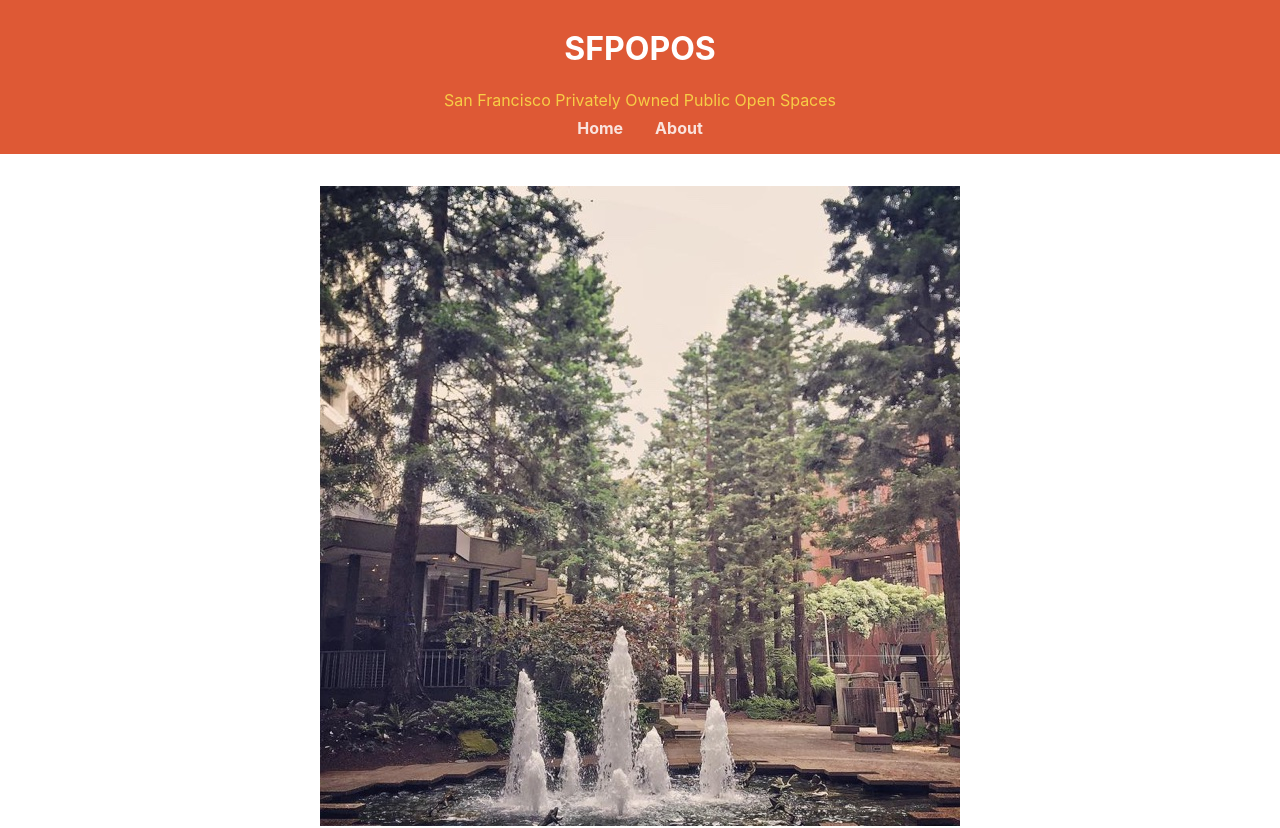
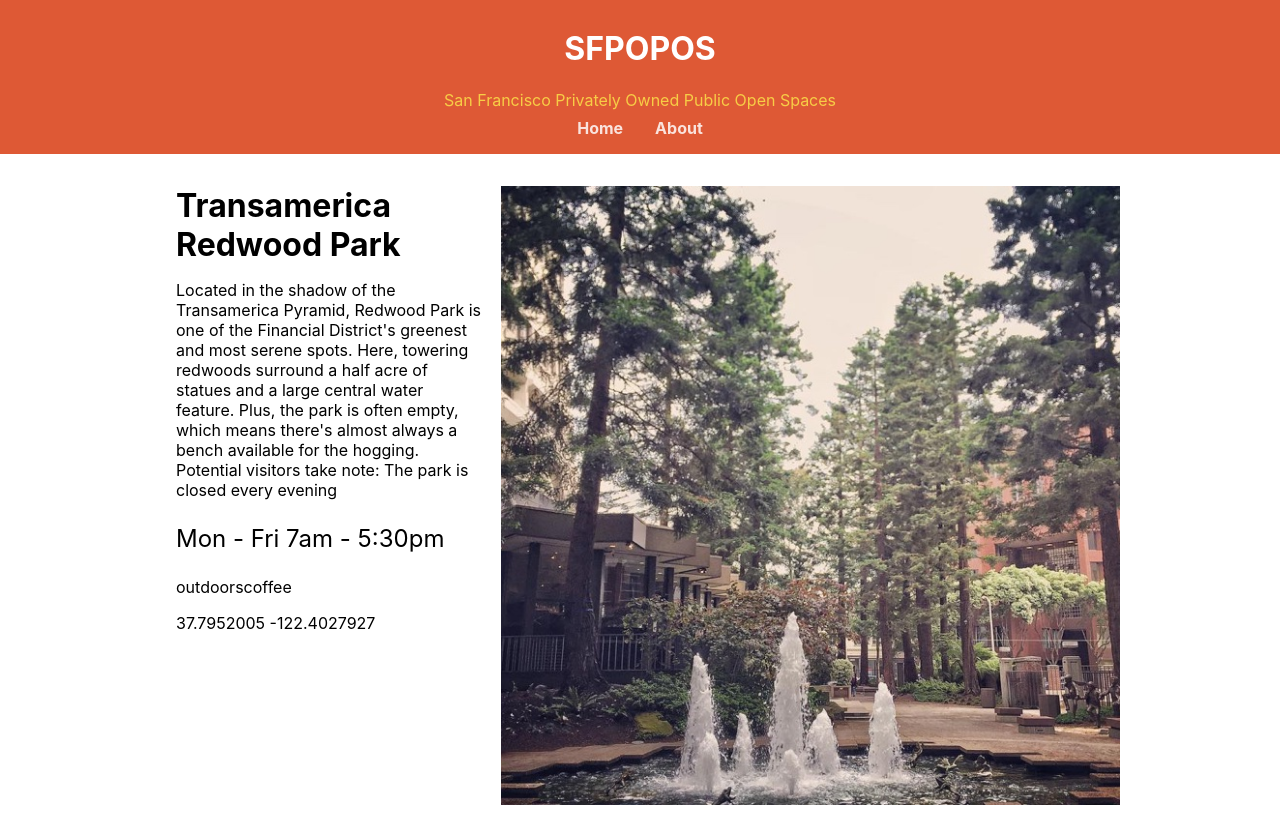
Before and after one commit to mcdott/1320-react-tutorial-sfpopos, a React (Create React App) app: page /#/details/0 in a window 1280 px wide. Shown: the top 828 px of the page. Built offline with nearby package versions, Linux system fonts and the light colour scheme.

Commit message:
Added styles to the space details

```diff
--- /dev/null
+++ b/src/components/POPOSDetails/POPOSDetails.css
@@ -0,0 +1,29 @@
+.POPOSDetails {
+  display: flex;
+  flex-direction: row-reverse;
+  width: 960px;
+  margin: auto;
+}
+
+.POPOSDetails .POPOSDetails-info {
+  flex: 1;
+  text-align: left;
+  padding: 0 1em;
+}
+
+.POPOSDetails .POPOSDetails-title {
+  font-size: 2em;
+  margin: 0;
+}
+
+.POPOSDetails .POPOSDetails-image {
+  flex: 2;
+}
+
+.POPOSDetails .POPOSDetails-image img {
+  width: 100%;
+}
+
+.POPOSDetails .POPOSDetails-hours {
+  font-size: 1.5em;
+}
--- a/src/components/POPOSDetails/POPOSDetails.js
+++ b/src/components/POPOSDetails/POPOSDetails.js
@@ -3,6 +3,7 @@
 import React from "react";
 import { useParams } from "react-router";
 import data from "../../sfpopos-data.json";
+import "./POPOSDetails.css";
 
 function POPOSDetails(props) {
   const params = useParams();
@@ -10,17 +11,17 @@
   const { images, title, desc, hours, features, geo } = data[id];
 
   return (
-    <div>
-      <div>
+    <div className='POPOSDetails'>
+      <div className='POPOSDetails-image'>
         <img src={`${process.env.PUBLIC_URL}images/${images[0]}`} alt={title} />
       </div>
 
-      <div>
-        <h1>{title}</h1>
-        <p>{desc}</p>
-        <p>{hours}</p>
-        <p>{features}</p>
-        <p>
+      <div className='POPOSDetails-info'>
+        <h1 className='POPOSDetails-title'>{title}</h1>
+        <p className='POPOSDetails-desc'>{desc}</p>
+        <p className='POPOSDetails-hours'>{hours}</p>
+        <p className='POPOSDetails-features'>{features}</p>
+        <p className='POPOSDetails-geo'>
           {geo.lat} {geo.lon}
         </p>
       </div>
```
